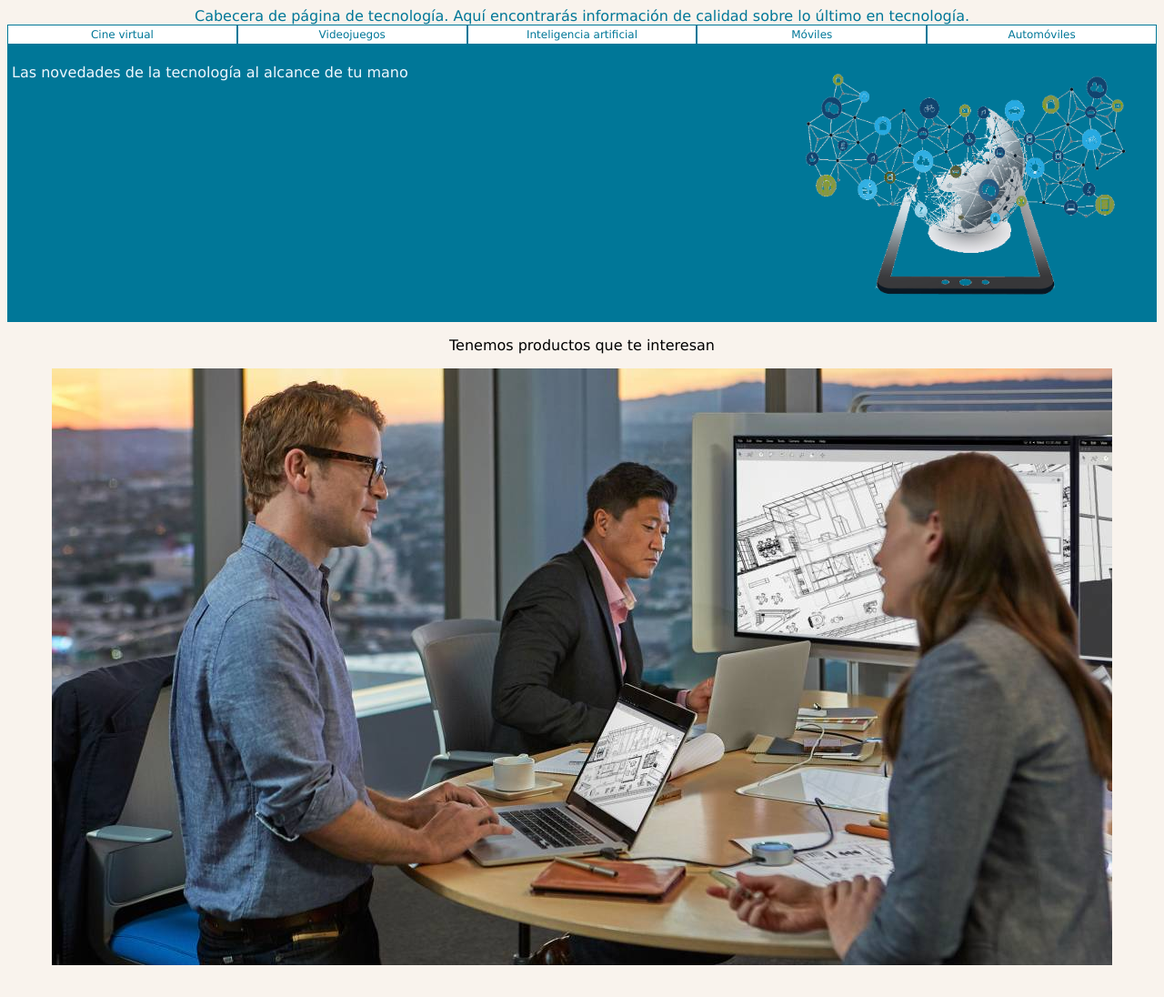
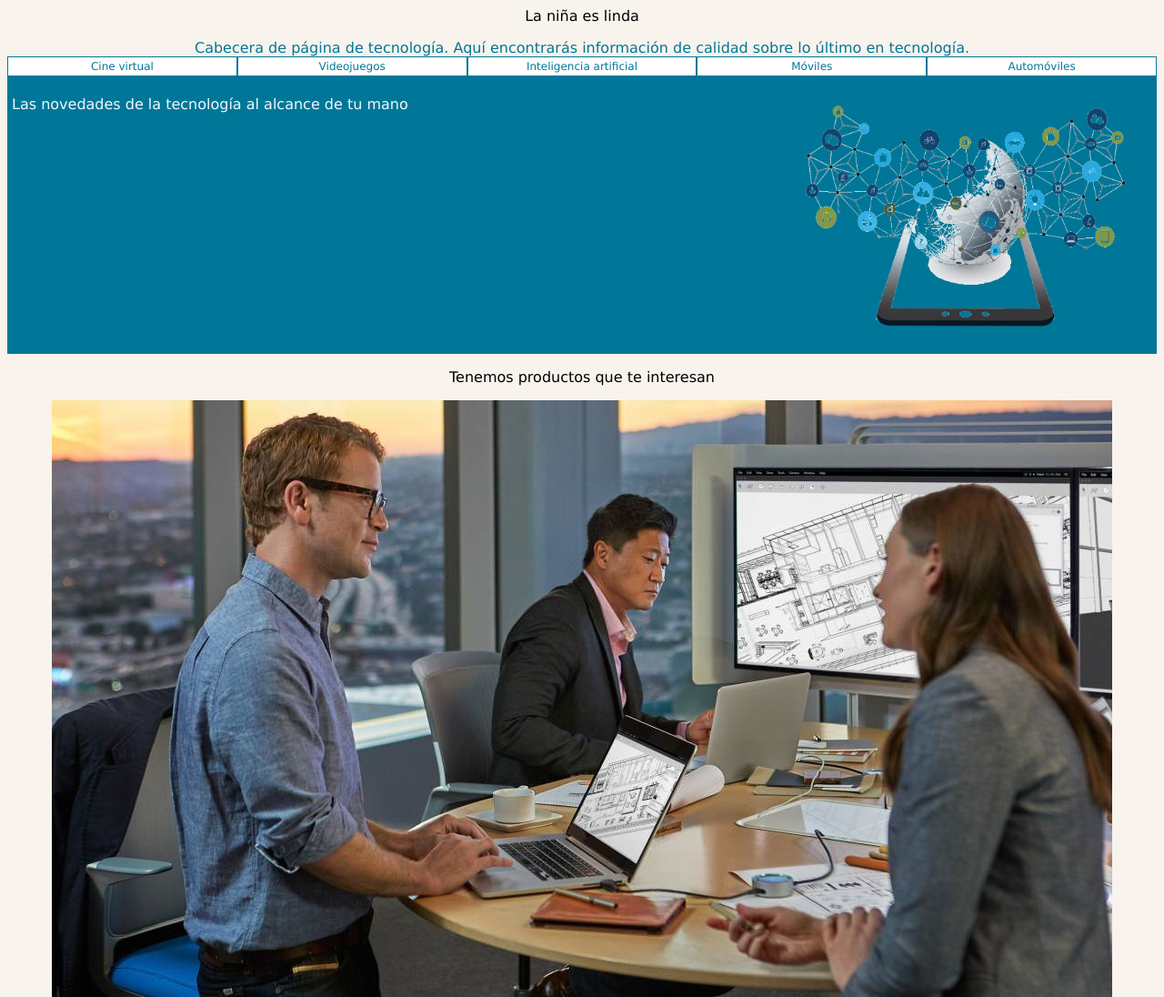
Before and after one commit to Caloeitor/blogtecnologia, a plain HTML site: page blogpost.html in a window 1280 px wide. Shown: the whole page at 91% size. Before the commit the page ends 1069 px from the top, so only its background shows below. Drawn offline with Linux system fonts and the light colour scheme.

Commit message:
escribí que la niña es linda

```diff
--- a/blogpost.html
+++ b/blogpost.html
@@ -11,7 +11,7 @@
     <body>
 
         <script src="./blogpost.js"></script>
-
+        <p>La niña es linda</p>
     <div id="cabecera">Cabecera de página de tecnología. Aquí
         encontrarás información de calidad sobre lo último en tecnología.
     </div>
```
